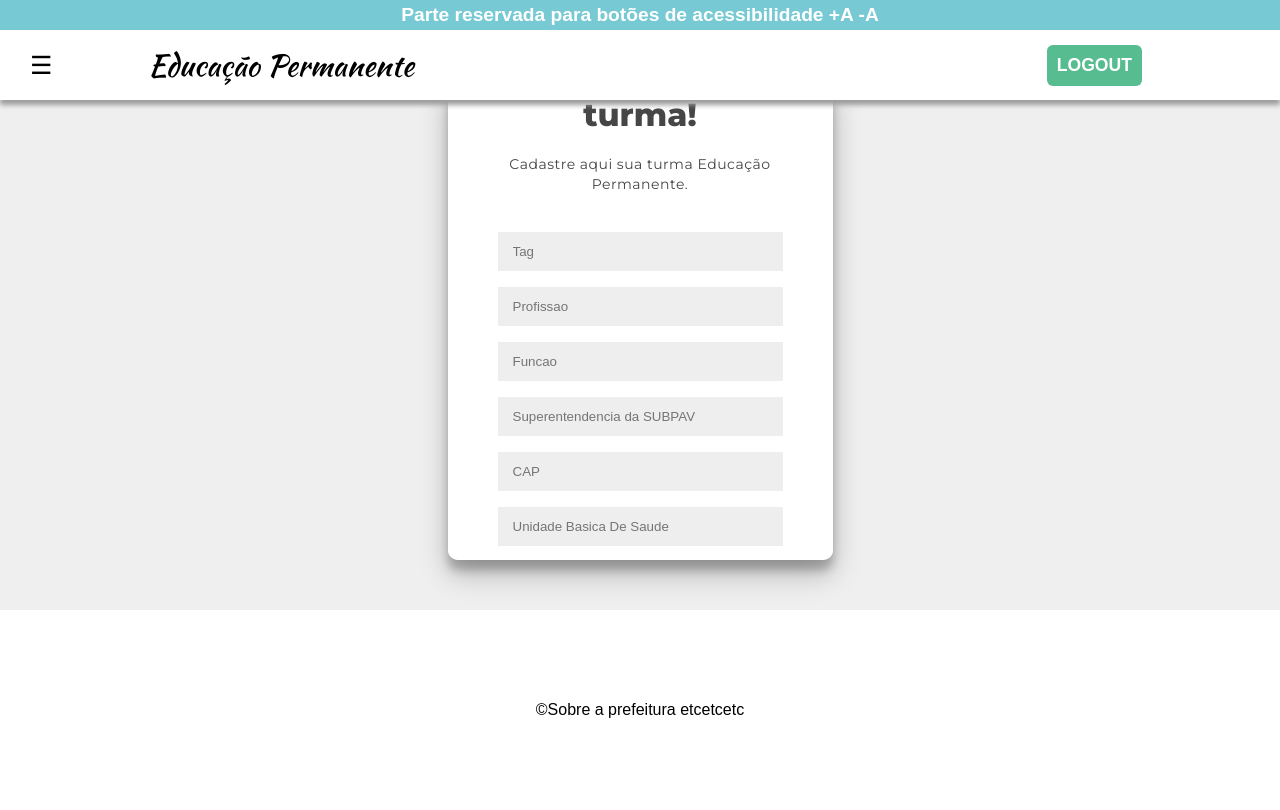
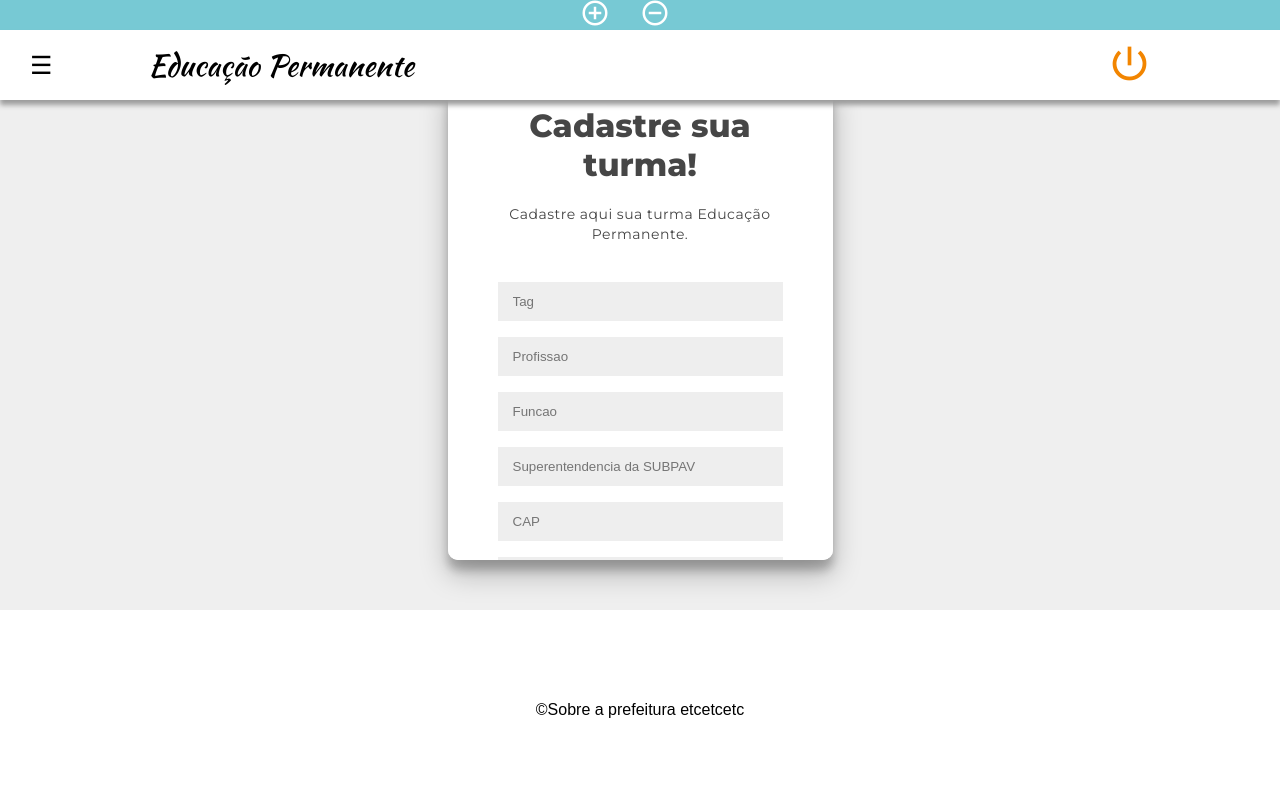
Before and after one commit to niveamartins/edPerm, a Flask app: page /cadastrodadoscomplementares in a window 1280 px wide. Run offline with Flask 2, Linux system fonts and the light colour scheme; a user stored in the database is signed in; some libraries are stand-ins or nearby versions.

Commit message:
Mudança nas cores, ícones, e forms

```diff
--- a/pref/static/css/main.css
+++ b/pref/static/css/main.css
@@ -9,13 +9,9 @@
   --main-background-color: #efefef;
   --acessibility-color: #77c9d4;
   --elements-color: #57bc90;
-  --elements-second-color: #cd5360;
+  --elements-second-color: #f28500;
   --full-navbar-color: rgba(73, 73, 73, 0.8);
   --desktop-navbar-color: #4dc6f6;
-}
-
-@font-face {
-
 }
 
 * {
@@ -48,6 +44,15 @@ body {
   color: #fff;
   font-weight: bold;
   font-size: 1.2em;
+
+  display: flex;
+  justify-content: center;
+}
+
+#acessible-elements {
+  color: #fff;
+  font-size: 30px;
+  padding-right: 1em;
 }
 
 header {
@@ -110,10 +115,6 @@ header, footer {
 
 /* NavBar for mobile devices */
 
-nav {
-  background: #fff;
-}
-
 .myNav {
   height: 0%;
   width: 100%;
@@ -121,8 +122,6 @@ nav {
   z-index: 10;
   top: 0;
   left: 0;
-  /* background-color: rgba(40, 111, 180, 0.9); */
-  /* background-color: #2AC4EA; */
   background-color: var(--full-navbar-color);
   overflow-y: hidden;
   transition: 0.5s;
@@ -148,7 +147,6 @@ nav {
 
 .myNav a:hover, .myNav a:focus {
   color: #fff;
-  /* font-size: 2.6em; */
   font-weight: 500;
 }
 
@@ -159,6 +157,60 @@ nav {
   font-size: 60px;
 }
 
+.nav__links li a {
+  transition: all 0.3s ease 0s;
+  font-weight: bold;
+}
+.nav__links li a:hover {
+  color: #000;
+}
+.myNav a.middle {
+  position: relative;
+}
+.myNav a.middle:before {
+  content: "";
+  position: absolute;
+  width: 100%;
+  height: 4px;
+  bottom: -4px;
+  left: 0;
+  background-color: var(--elements-color);
+  visibility: hidden;
+  transform: scaleX(0);
+  transition: all 0.3s ease-in-out;
+}
+.myNav a.middle:hover:before {
+  visibility: visible;
+  transform: scaleX(1);
+}
+
+
+
+
+
+
+
+
+
+
+
+
+
+
+
+
+
+
+
+
+
+
+
+
+
+
+
+
 .openbtn {
   z-index: 1;
   font-size: 25px;
@@ -167,6 +219,16 @@ nav {
   left: 30px;
   display: flex;
   align-items: center;
+}
+
+#nav-elements {
+  color: var(--elements-second-color);
+  font-size: 45px;
+}
+
+#nav-elements:hover {
+  font-size: 48px;
+  transform: translateY(-4px);
 }
 
 /* New Forms */
@@ -189,6 +251,10 @@ nav {
   padding-top: 30px;
   font-weight: bolder;
   margin: 0;
+}
+
+#data {
+  margin-top: 100px;
 }
 
 .form-container a {
@@ -216,6 +282,17 @@ nav {
   padding: 0 50px;
   height: 100%;
   text-align: center;
+
+  /* enable scroll */
+  overflow-y: scroll;
+
+  /* Hide scrollbar for IE and Edge */
+  -ms-overflow-style: none;
+}
+
+/* Hide scrollbar */
+.form-container form::-webkit-scrollbar {
+  display: none;
 }
 
 .form-container input:not([type="submit"]) {
@@ -274,13 +351,13 @@ nav {
 
 .form-highlight {
   font-weight: bold;
+  color: var(--elements-second-color);
   font-size: 1.1em;
 }
 
 /* Cards */
 .card-container {
   margin-top: var(--margin-cards);
-
   display: flex;
   justify-content: center;
   flex-wrap: wrap;
@@ -296,6 +373,7 @@ nav {
   transition: all 0.6s cubic-bezier(.25, .8, .25, 1);
 
   margin: 2rem;
+
 }
 .card:hover {
   box-shadow: 0 14px 28px rgba(0, 0, 0, 0.25), 0 10px 10px rgba(0, 0, 0, 0.22);
@@ -331,18 +409,6 @@ nav {
   font-weight: 700;
 }
 
-
-
-
-
-
-
-
-
-
-
-
-
 /* Style will be mobile first */
 
 /* So media will focus on bigger screens */
@@ -355,36 +421,15 @@ nav {
 
 @media only screen and (min-width: 62.625em) {
   /* NavBar Computer Sizes */
-  .nav__links li {
+
+  #myNav .navbar .nav__links li {
     display: inline-block;
     padding: 0px 20px;
   }
-  .nav__links li a {
-    transition: all 0.3s ease 0s;
-    font-weight: bold;
-  }
-  .nav__links li a:hover {
-    color: #000;
-  }
-  a.middle {
-    position: relative;
-  }
-  a.middle:before {
-    content: "";
-    position: absolute;
-    width: 100%;
-    height: 4px;
-    bottom: -4px;
-    left: 0;
-    background-color: var(--desktop-navbar-color);
-    visibility: hidden;
-    transform: scaleX(0);
-    transition: all 0.3s ease-in-out;
-  }
-  a.middle:hover:before {
-    visibility: visible;
-    transform: scaleX(1);
-  }
+
+
+
+
   /* .openbtn {
     visibility: hidden;
   } */
--- a/pref/templates/CadastroDadosComplementares.html
+++ b/pref/templates/CadastroDadosComplementares.html
@@ -10,9 +10,8 @@
     <div class="form-page-container">
         <div class="form-container">
 
-
             <form action="/cadastrardadoscomplementares" method="POST">
-                <h1>Cadastre sua turma! </h1>
+                <h1 id="data">Cadastre sua turma! </h1>
                 <p>Cadastre aqui sua turma Educação Permanente.</p>
                 <!--User Input-->
                 <input type="text" name="tag" class="form-input" placeholder="Tag" required>
@@ -28,6 +27,7 @@
                 <input type="text" name="unidade" class="form-input" placeholder="Unidade Basica De Saude" required>
                 <!--Sign Up Button-->
                 <input type="submit" class="button login" value="cadastrar Turma">
+
             </form>
         </div> <!--/.form-container-->
     </div><!--/.form-page-container-->
--- a/pref/templates/base/base.html
+++ b/pref/templates/base/base.html
@@ -9,6 +9,9 @@
   <meta name="keywords"
     content="prefeitura rio, rio, rj, saude, educacao, cursos online, educacao permanente, ministerio da saude">
   <meta name="keywords" content="poli, ufrj, guia, conhecendo a poli">
+
+  <!-- icons -->
+  <link href="https://fonts.googleapis.com/icon?family=Material+Icons" rel="stylesheet">
 
   <script src="../../static/script/script.js"></script>
 
@@ -24,30 +27,34 @@
 <body>
   <div class="grid-container">
     <div class="acessibility">
-      Parte reservada para botões de acessibilidade
-      +A -A
+      <a href="#" alt="Aumentar fonte" title="Aumentar fonte"> <i class="material-icons"
+          id="acessible-elements">add_circle_outline</i></a>
+      <a href="#" alt="Diminuir fonte" title="Diminuir fonte"><i class="material-icons"
+          id="acessible-elements">remove_circle_outline</i></a>
     </div>
 
     <header>
       <span class="openbtn" onclick="openNav()">&#9776;</span>
       <div class="logo"><a href="/">Educação Permanente</a></div>
+      <div class="navbar">
         <nav class="myNav" id="myNav">
           <a href="javascript:void(0)" class="closebtn" onclick="closeNav()">&times;</a>
           <ul class="nav__links">
             <li><a href="cadastroturma" class="middle" title="Cadastrar Turma">Cadastrar Turma</a></li>
             <li><a href="cadastroalunonaturma" class="middle" title="Cadastrar Alunos">Cadastrar Alunos</a></li>
             <li><a href="listaturma" class="middle" title="Listar Turmas">Listar Turmas</a></li>
-          <li><a href="#areas" class="middle" title="Cadastrar Horário">Cadastrar Horário</a></li>
+            <!-- <li><a href="#areas" class="middle" title="Cadastrar Horário">Cadastrar Horário</a></li> -->
+            <li><a href="cadastrodadoscomplementares" class="middle" title="Listar Turmas">Dados complementares</a></li>
           </ul>
-
         </nav>
+      </div>
 
       {% if not session['logged_in'] %}
-      <a href="/" title="Login" class="button login">LOGIN</a>
+      <a href="/" title="Login"><i class="material-icons" id="nav-elements">person</i></a>
       {% endif %}
 
       {% if session['logged_in'] %}
-      <a href="sair" title="Sair" class="button login">LOGOUT</a>
+      <a href="sair" title="Sair"> <i class="material-icons" id="nav-elements">power_settings_new</i> </a>
       {% endif %}
 
     </header>
@@ -62,49 +69,4 @@
 
 
 
-
-
-
-
-
-
-
-
-
-
-
-<!-- <body>
-
-    <header>
-         <h1>Educação<span class = "highlight"> Permanente</span></h1>
-    </header>
-        <div class="topnav" id="myTopnav">
-                <a href="lista" title="Inicio"><i class="fa fa-fw fa-home"></i></a>
-
-                <a href="mapa" title="Mapa"><i class="fas fa-map-marked-alt"></i></a>-->
-
-<!--<a href="encontrar_atividades">Encontrar atividades</a>
-
-                {% if not session['logged_in'] %}
-                <a href="/" title="Login"><i class="fas fa-user"></i></a>
-                {% endif %}
-
-                {% if session['logged_in'] %}
-                <a href="sair" title="Sair"><i class="fas fa-power-off"></i></a>
-                {% endif %}
-
-
-
-         </div>
-
-
-
-
-
-
-
-<script src="static/script/script.js"></script>
-
-</body> -->
-
 </html>
```
Lines whose indentation alone changed are shown as unchanged.
